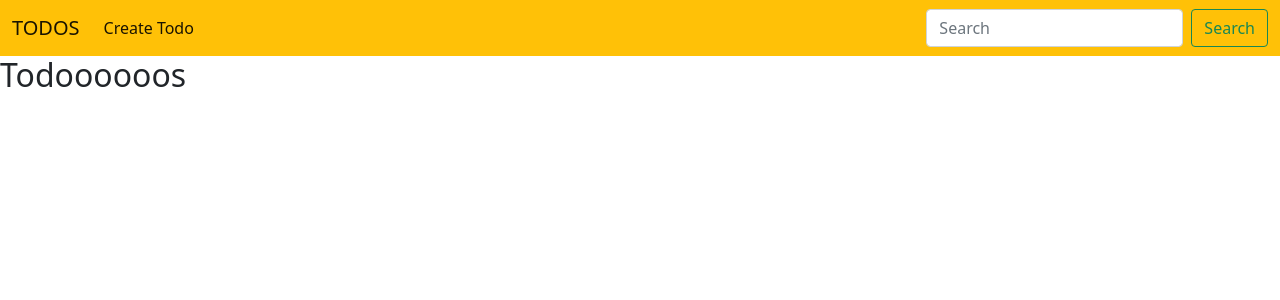
After one commit to Evan-cell/django-crud, a Django app: template app/templates/todos.html in a window 1280 px wide. The commit adds this page. Shown: the top 300 px of the page. Run offline with Django 3.2, Linux system fonts and the light colour scheme; the template is opened without the code that fills it, so the values that code supplies are empty.

Commit message:
bootdrap

```diff
--- a/app/templates/base.html
+++ b/app/templates/base.html
@@ -6,10 +6,13 @@
     <meta http-equiv="X-UA-Compatible" content="IE=edge">
     <meta name="viewport" content="width=device-width, initial-scale=1.0">
     <title>Document</title>
+    <link href="https://cdn.jsdelivr.net/npm/bootstrap@5.0.2/dist/css/bootstrap.min.css" rel="stylesheet" integrity="sha384-EVSTQN3/azprG1Anm3QDgpJLIm9Nao0Yz1ztcQTwFspd3yD65VohhpuuCOmLASjC" crossorigin="anonymous">
+
 </head>
 <body>
     {% include 'navbar.html' %}
     {% block content %}
     {% endblock %}
 </body>
+<script src="https://cdn.jsdelivr.net/npm/bootstrap@5.0.2/dist/js/bootstrap.bundle.min.js" integrity="sha384-MrcW6ZMFYlzcLA8Nl+NtUVF0sA7MsXsP1UyJoMp4YLEuNSfAP+JcXn/tWtIaxVXM" crossorigin="anonymous"></script>
 </html>
--- /dev/null
+++ b/app/templates/delete.html
@@ -0,0 +1,5 @@
+{% extends 'base.html' %}
+
+{% block content %}
+<h2>delete</h2>
+{% endblock %}
--- a/app/templates/navbar.html
+++ b/app/templates/navbar.html
@@ -0,0 +1,20 @@
+<nav class="navbar navbar-expand-lg navbar-light bg-warning">
+    <div class="container-fluid">
+      <a class="navbar-brand" href="{% url 'todos'  %}">TODOS</a>
+      <button class="navbar-toggler" type="button" data-bs-toggle="collapse" data-bs-target="#navbarSupportedContent" aria-controls="navbarSupportedContent" aria-expanded="false" aria-label="Toggle navigation">
+        <span class="navbar-toggler-icon"></span>
+      </button>
+      <div class="collapse navbar-collapse" id="navbarSupportedContent">
+        <ul class="navbar-nav me-auto mb-2 mb-lg-0">
+          <li class="nav-item">
+            <a class="nav-link active" aria-current="page" href="{% url 'create'  %}">Create Todo</a>
+          </li>
+
+        </ul>
+        <form class="d-flex">
+          <input class="form-control me-2" type="search" placeholder="Search" aria-label="Search">
+          <button class="btn btn-outline-success" type="submit">Search</button>
+        </form>
+      </div>
+    </div>
+  </nav>
--- /dev/null
+++ b/app/templates/todos.html
@@ -0,0 +1,5 @@
+{% extends 'base.html' %}
+
+{% block content %}
+<h2>Todoooooos</h2>
+{% endblock %}
--- /dev/null
+++ b/app/templates/update.html
@@ -0,0 +1,5 @@
+{% extends 'base.html' %}
+
+{% block content %}
+<h2>update todoo</h2>
+{% endblock %}
--- a/app/urls.py
+++ b/app/urls.py
@@ -0,0 +1,11 @@
+from django.urls import path
+
+from . import views
+
+urlpatterns = [
+
+    path('', views.todos, name="todos"),
+    path('create/',views.createTodo, name="create"),
+    path('update/',views.updateTodo, name="update"),
+    path('delete/',views.deleteTodo, name="delete"),
+]
```
Also changed, not shown: app/views.py (+23 -0 lines).
